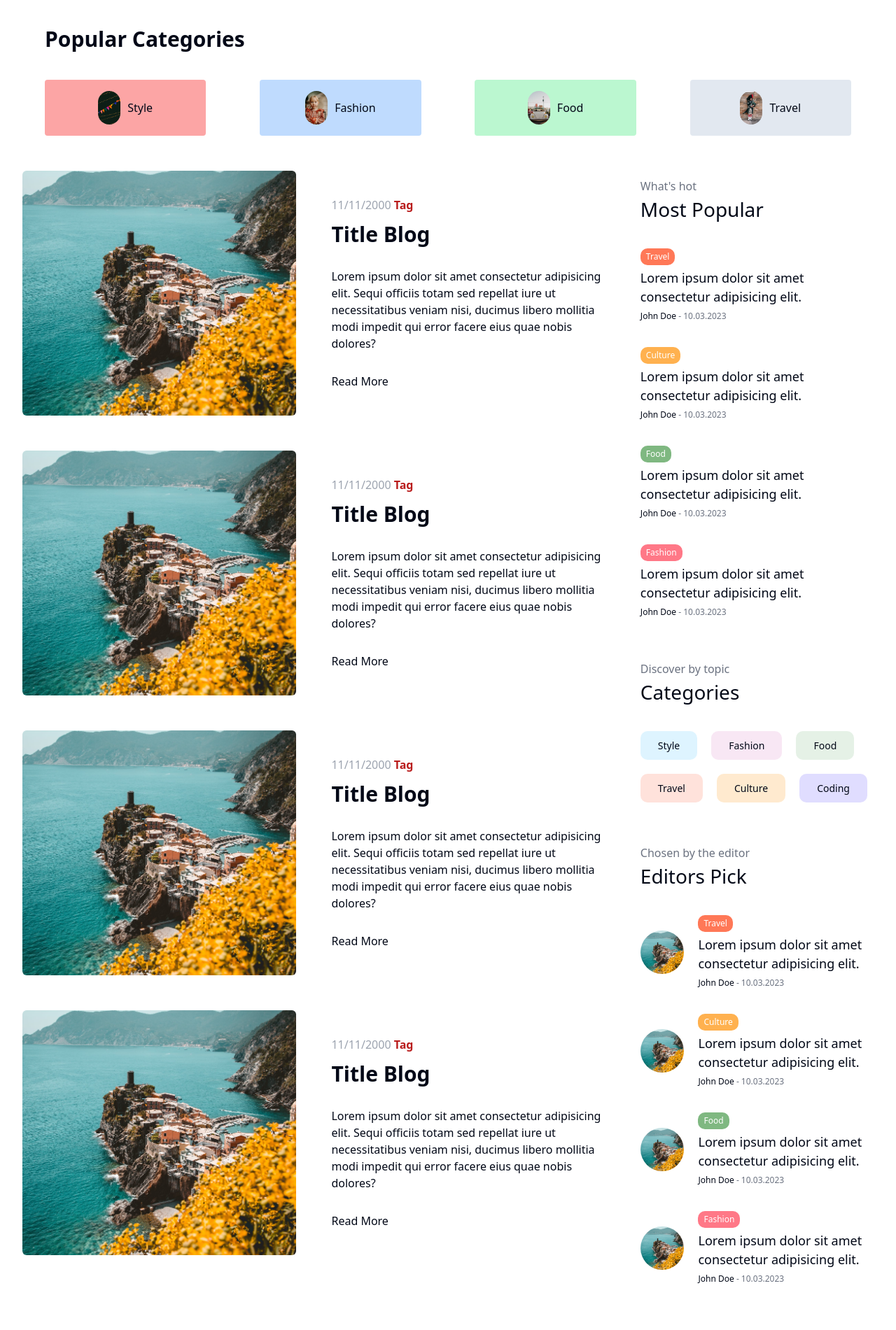
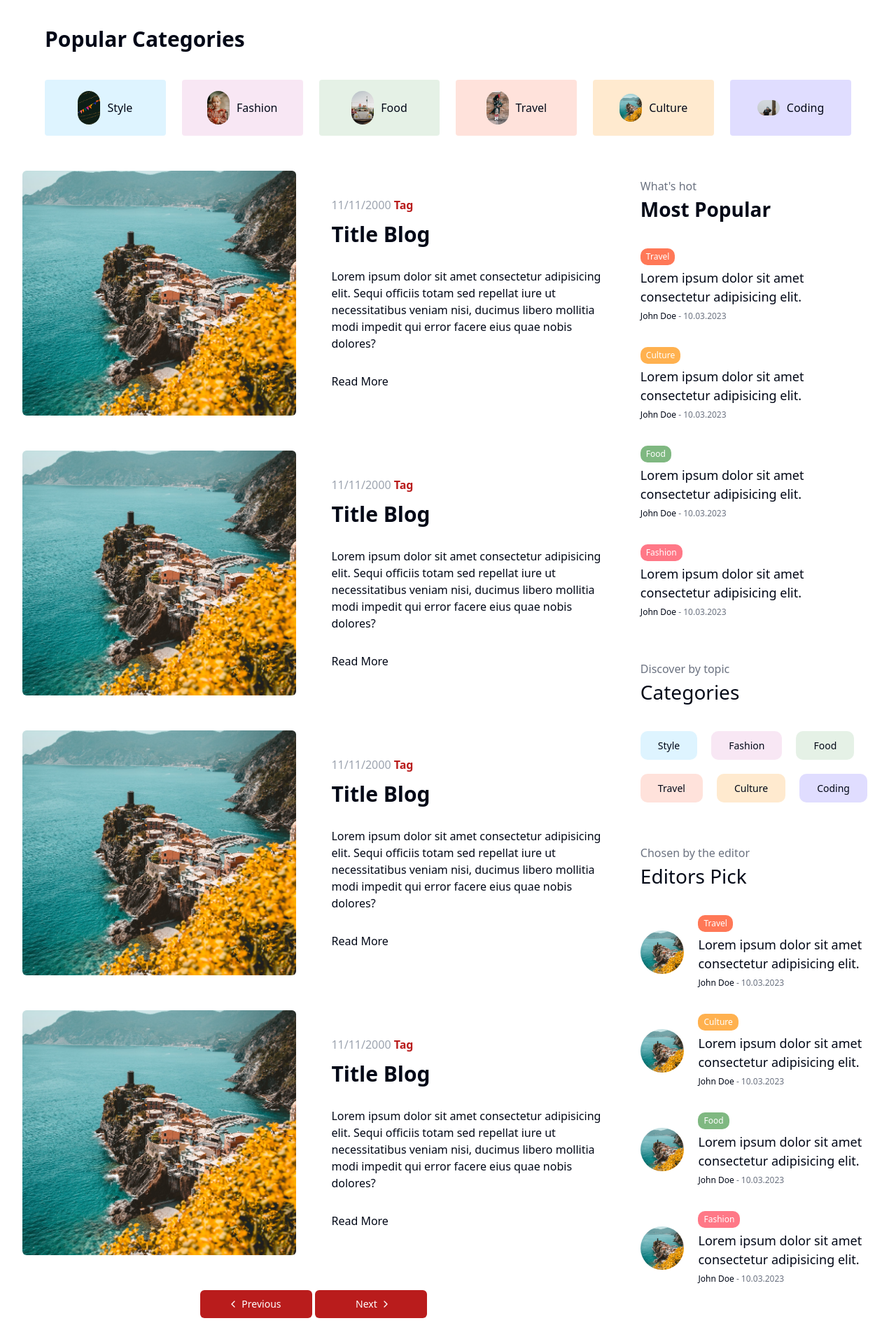
Before and after one commit to BrookTinnapat/next-blog-app, a Next.js app: page / in a window 1280 px wide. Shown: the part 992-2893 px from the top of the page at 70% size. Built offline with nearby package versions, Linux system fonts and the light colour scheme.

Commit message:
feat: add pagination

```diff
--- a/components/cardList/CardList.jsx
+++ b/components/cardList/CardList.jsx
@@ -1,6 +1,14 @@
 import React from "react";
 import Card from "../card/Card";
-
+import {
+  Pagination,
+  PaginationContent,
+  PaginationEllipsis,
+  PaginationItem,
+  PaginationLink,
+  PaginationNext,
+  PaginationPrevious,
+} from "@/components/ui/pagination";
 const CardList = () => {
   return (
     <>
@@ -9,6 +17,23 @@ const CardList = () => {
         <Card />
         <Card />
         <Card />
+        <Pagination>
+          <PaginationContent className="flex justify-between">
+            <PaginationItem>
+              <PaginationPrevious
+                href="#"
+                className="bg-red-700 w-40 text-white dark:text-white"
+              />
+            </PaginationItem>
+
+            <PaginationItem>
+              <PaginationNext
+                href="#"
+                className="bg-red-700 w-40 text-white dark:text-white"
+              />
+            </PaginationItem>
+          </PaginationContent>
+        </Pagination>
       </div>
     </>
   );
--- a/components/categoryList/CategoryList.jsx
+++ b/components/categoryList/CategoryList.jsx
@@ -6,10 +6,10 @@ const CategoryList = () => {
   return (
     <div className="container">
       <h1 className="text-3xl font-bold my-10">Popular Categories</h1>
-      <div className="flex flex-wrap md:flex-row justify-between gap-[20px]">
+      <div className="flex flex-wrap md:flex-row justify-between gap-[20px] ">
         <Link
           href="/blog"
-          className="bg-red-300 gap-[10px] flex items-center capitalize w-[100%] md:w-[45%] lg:w-[20%] h-[80px] justify-center rounded-sm"
+          className="bg-[#57c4ff31] gap-[10px] flex items-center capitalize w-[100%] md:w-[45%] lg:w-[15%] h-[80px] justify-center rounded-sm"
         >
           <Image
             src="/style.png"
@@ -18,11 +18,11 @@ const CategoryList = () => {
             height={32}
             className="rounded-full"
           />
-          style
+          Style
         </Link>
         <Link
           href="/blog"
-          className="bg-blue-200 gap-[10px] flex items-center capitalize w-[100%] md:w-[45%] lg:w-[20%] h-[80px] justify-center rounded-sm"
+          className="bg-[#da85c731] gap-[10px] flex items-center capitalize w-[100%] md:w-[45%] lg:w-[15%] h-[80px] justify-center rounded-sm"
         >
           <Image
             src="/fashion.png"
@@ -35,7 +35,7 @@ const CategoryList = () => {
         </Link>
         <Link
           href="/blog"
-          className="bg-green-200 gap-[10px] flex items-center capitalize w-[100%] md:w-[45%] lg:w-[20%] h-[80px] justify-center rounded-sm"
+          className="bg-[#7fb88133] gap-[10px] flex items-center capitalize w-[100%] md:w-[45%] lg:w-[15%] h-[80px] justify-center rounded-sm"
         >
           <Image
             src="/food.png"
@@ -48,7 +48,7 @@ const CategoryList = () => {
         </Link>
         <Link
           href="/blog"
-          className="bg-slate-200 gap-[10px] flex items-center capitalize w-[100%] md:w-[45%] lg:w-[20%] h-[80px] justify-center rounded-sm"
+          className="bg-[#ff795736] gap-[10px] flex items-center capitalize w-[100%] md:w-[45%] lg:w-[15%] h-[80px] justify-center rounded-sm"
         >
           <Image
             src="/travel.png"
@@ -59,6 +59,32 @@ const CategoryList = () => {
           />
           Travel
         </Link>
+        <Link
+          href="/blog"
+          className="bg-[#ffb04f45] gap-[10px] flex items-center capitalize w-[100%] md:w-[45%] lg:w-[15%] h-[80px] justify-center rounded-sm"
+        >
+          <Image
+            src="/culture.png"
+            alt=""
+            width={32}
+            height={32}
+            className="rounded-full"
+          />
+          Culture
+        </Link>
+        <Link
+          href="/blog"
+          className="bg-[#5e4fff31] gap-[10px] flex items-center capitalize w-[100%] md:w-[45%] lg:w-[15%] h-[80px] justify-center rounded-sm"
+        >
+          <Image
+            src="/coding.png"
+            alt=""
+            width={32}
+            height={32}
+            className="rounded-full"
+          />
+          Coding
+        </Link>
       </div>
     </div>
   );
--- a/components/menu/Menu.jsx
+++ b/components/menu/Menu.jsx
@@ -8,7 +8,7 @@ const Menu = () => {
   return (
     <div className="flex-[2] mt-[60px]">
       <h2 className="text-gray-500 text-[16px] font-[400]">{"What's hot"}</h2>
-      <h1 className="text-[28px]">Most Popular</h1>
+      <h1 className="text-[28px] font-bold">Most Popular</h1>
       <MenuPosts withImage={false} />
       <h2 className="text-gray-500 text-[16px] font-[400]">
         Discover by topic
--- /dev/null
+++ b/components/pagination/Pagination.jsx
@@ -0,0 +1,24 @@
+import {
+  Pagination,
+  PaginationContent,
+  PaginationEllipsis,
+  PaginationItem,
+  PaginationLink,
+  PaginationNext,
+  PaginationPrevious,
+} from "@/components/ui/pagination";
+
+<Pagination>
+  <PaginationContent>
+    <PaginationItem>
+      <PaginationPrevious href="#" />
+    </PaginationItem>
+
+    <PaginationItem>
+      <PaginationEllipsis />
+    </PaginationItem>
+    <PaginationItem>
+      <PaginationNext href="#" />
+    </PaginationItem>
+  </PaginationContent>
+</Pagination>;
--- /dev/null
+++ b/components/ui/pagination.jsx
@@ -0,0 +1,100 @@
+import * as React from "react"
+import { ChevronLeft, ChevronRight, MoreHorizontal } from "lucide-react"
+
+import { cn } from "@/lib/utils"
+import { buttonVariants } from "@/components/ui/button";
+
+const Pagination = ({
+  className,
+  ...props
+}) => (
+  <nav
+    role="navigation"
+    aria-label="pagination"
+    className={cn("mx-auto flex w-full justify-center", className)}
+    {...props} />
+)
+Pagination.displayName = "Pagination"
+
+const PaginationContent = React.forwardRef(({ className, ...props }, ref) => (
+  <ul
+    ref={ref}
+    className={cn("flex flex-row items-center gap-1", className)}
+    {...props} />
+))
+PaginationContent.displayName = "PaginationContent"
+
+const PaginationItem = React.forwardRef(({ className, ...props }, ref) => (
+  <li ref={ref} className={cn("", className)} {...props} />
+))
+PaginationItem.displayName = "PaginationItem"
+
+const PaginationLink = ({
+  className,
+  isActive,
+  size = "icon",
+  ...props
+}) => (
+  <a
+    aria-current={isActive ? "page" : undefined}
+    className={cn(buttonVariants({
+      variant: isActive ? "outline" : "ghost",
+      size,
+    }), className)}
+    {...props} />
+)
+PaginationLink.displayName = "PaginationLink"
+
+const PaginationPrevious = ({
+  className,
+  ...props
+}) => (
+  <PaginationLink
+    aria-label="Go to previous page"
+    size="default"
+    className={cn("gap-1 pl-2.5", className)}
+    {...props}>
+    <ChevronLeft className="h-4 w-4" />
+    <span>Previous</span>
+  </PaginationLink>
+)
+PaginationPrevious.displayName = "PaginationPrevious"
+
+const PaginationNext = ({
+  className,
+  ...props
+}) => (
+  <PaginationLink
+    aria-label="Go to next page"
+    size="default"
+    className={cn("gap-1 pr-2.5", className)}
+    {...props}>
+    <span>Next</span>
+    <ChevronRight className="h-4 w-4" />
+  </PaginationLink>
+)
+PaginationNext.displayName = "PaginationNext"
+
+const PaginationEllipsis = ({
+  className,
+  ...props
+}) => (
+  <span
+    aria-hidden
+    className={cn("flex h-9 w-9 items-center justify-center", className)}
+    {...props}>
+    <MoreHorizontal className="h-4 w-4" />
+    <span className="sr-only">More pages</span>
+  </span>
+)
+PaginationEllipsis.displayName = "PaginationEllipsis"
+
+export {
+  Pagination,
+  PaginationContent,
+  PaginationEllipsis,
+  PaginationItem,
+  PaginationLink,
+  PaginationNext,
+  PaginationPrevious,
+}
```
